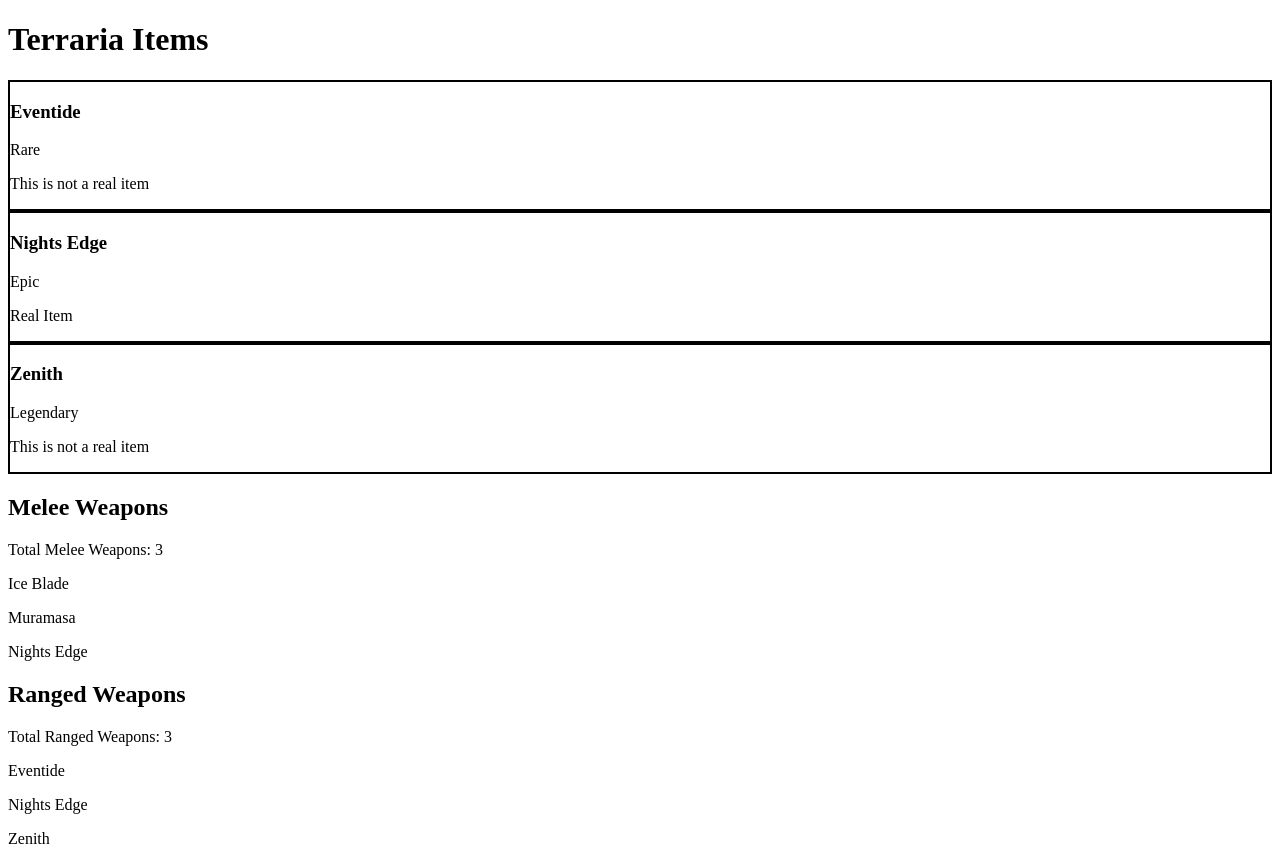
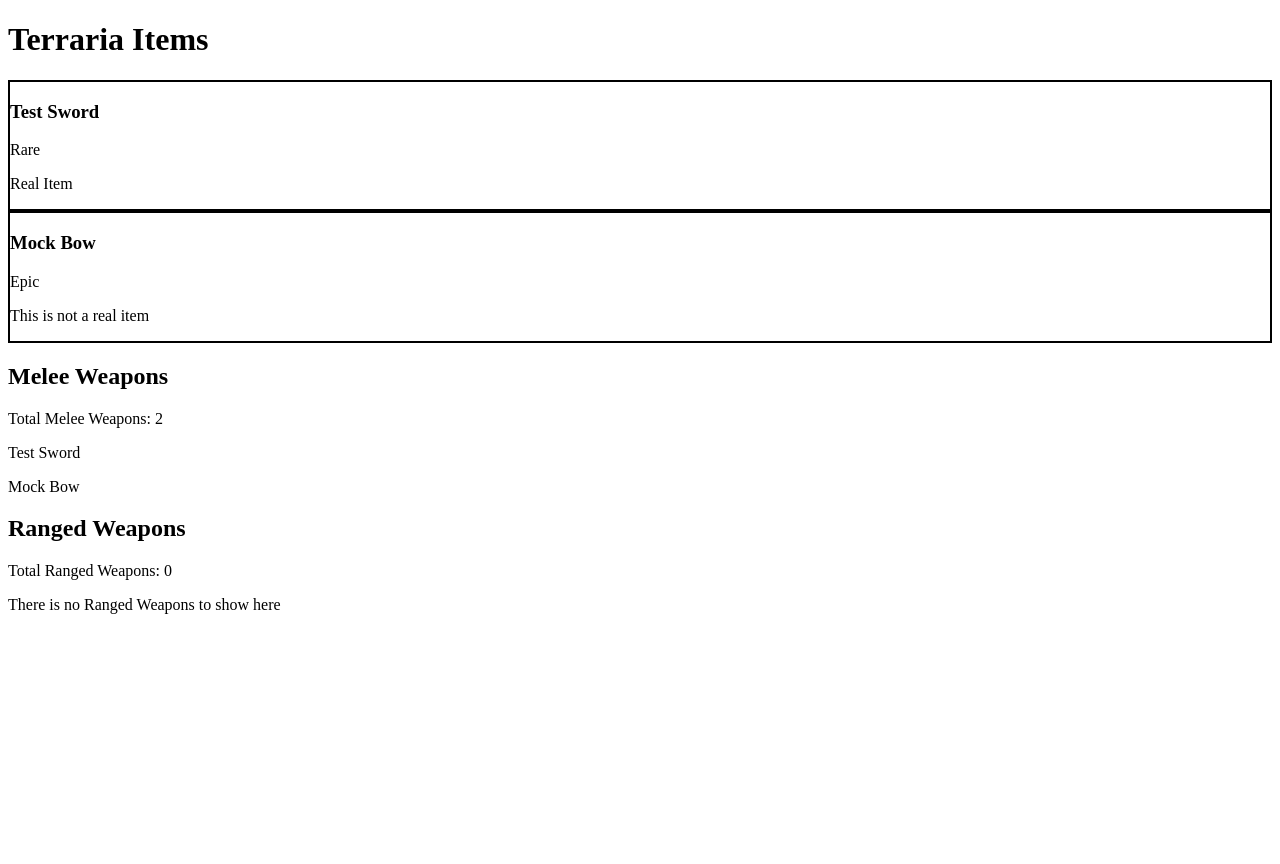
Before and after one commit to Code-Vision-Kingdom/darius_cherry_learning_AngularF26, an Angular app: page / in a window 1280 px wide. After the commit the page ends 800 px from the top, so only its background shows below. Built offline with nearby package versions, Linux system fonts and the light colour scheme.

Commit message:
Added a mock using useClass to display my test weapons instead of my real weapons

```diff
--- a/src/app/app.config.ts
+++ b/src/app/app.config.ts
@@ -2,6 +2,10 @@
 import { provideRouter } from '@angular/router';
 import { routes } from './app.routes';
 import { WEAPON_CONFIG } from './config/weapon.config';
+import { MockWeaponService } from './services/mock-weapon.service';
+import { WeaponService } from './services/weapon';
+
+
 
 export const appConfig: ApplicationConfig = {
   providers: [provideBrowserGlobalErrorListeners(), provideRouter(routes),
@@ -9,7 +13,11 @@
       provide: WEAPON_CONFIG,
       useValue: {
         apiBaseUrl: 'https://placeholder.example.com/api',
-        defaultType: 'ranged',
-      }
+        defaultType: 'all',
+      },
+    },
+    {
+      provide: WeaponService,
+      useClass: MockWeaponService
     }],
 };
--- /dev/null
+++ b/src/app/services/mock-weapon.service.ts
@@ -0,0 +1,61 @@
+import { Service, signal, computed, effect, inject, Injectable } from '@angular/core';
+import { Weapon } from '../shared/models/assignment2';
+import { WEAPON_CONFIG } from '../config/weapon.config';
+
+@Injectable()
+export class MockWeaponService {
+  private config = inject(WEAPON_CONFIG);
+
+  private items = signal<Weapon[]>([
+    { id: 1,
+      name: 'Test Sword',
+      damage: 100,
+      rarity: 'Rare',
+      class: 'Melee',
+      realItem: true
+    },
+    {
+      id: 2,
+      name: 'Mock Bow',
+      damage: 150,
+      rarity: 'Epic',
+      class: 'Melee',
+      realItem: false,
+    },
+  ]);
+
+  readonly weapons = this.items.asReadonly();
+  addWeapon(newWeapon: Weapon) {
+    this.items.update((list) => [...list, newWeapon]);
+  }
+  removeWeapon(id: number) {
+    this.items.update((list) => list.filter((item) => item.id !== id));
+  }
+  readonly meleeWeapons = computed(() => this.items().filter((weapon) => weapon.class === 'Melee'));
+  readonly rangedWeapons = computed(() =>
+    this.items().filter((weapon) => weapon.class === 'Ranged'),
+  );
+
+  readonly meleeWeaponsCount = computed(() => this.meleeWeapons().length);
+  readonly rangedWeaponsCount = computed(() => this.rangedWeapons().length);
+
+  readonly defaultWeapons = computed(() => {
+    const category = this.config.defaultType.toLowerCase();
+
+    if (category === 'melee') {
+      return this.meleeWeapons();
+    }
+
+    if (category === 'ranged') {
+      return this.rangedWeapons();
+    }
+
+    return this.weapons();
+  });
+
+  constructor() {
+    effect(() => {
+      console.log('Weapon count:', this.items().length);
+    });
+  }
+}
```
